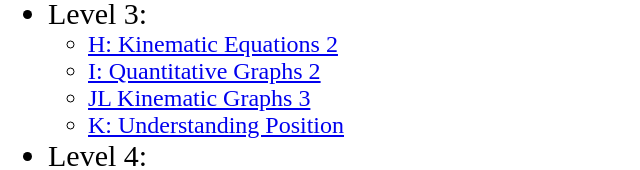
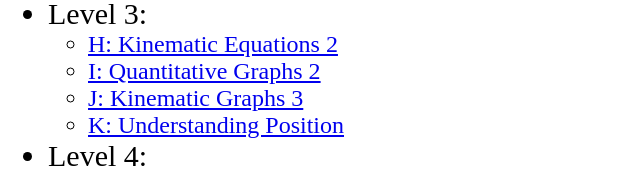
Before and after one commit to danielkuncik/teachingWebsite, a website: page public/basicPage.html in a window 1280 px wide. Shown: the part 918-1088 px from the top of the page, 0-640 px from the left. Drawn offline with Linux system fonts and the light colour scheme.

Commit message:
fix typo

```diff
--- a/public/basicPage.html
+++ b/public/basicPage.html
@@ -86,7 +86,7 @@ We will take quizzes in class on these days:
         <ul>
             <li class = 'contentLink'><a href = './physicsPackets/oneDimensionalKinematicsSequence/H.pdf'>H: Kinematic Equations 2</a></li>
             <li class = 'contentLink'><a href = './physicsPackets/oneDimensionalKinematicsSequence/I.pdf'>I: Quantitative Graphs 2</a></li>
-            <li class = 'contentLink'><a href = './physicsPackets/oneDimensionalKinematicsSequence/J.pdf'>JL Kinematic Graphs 3</a></li>
+            <li class = 'contentLink'><a href = './physicsPackets/oneDimensionalKinematicsSequence/J.pdf'>J: Kinematic Graphs 3</a></li>
             <li class = 'contentLink'><a href = './physicsPackets/oneDimensionalKinematicsSequence/K.pdf'>K: Understanding Position</a></li>
         </ul>
     </li>
```
